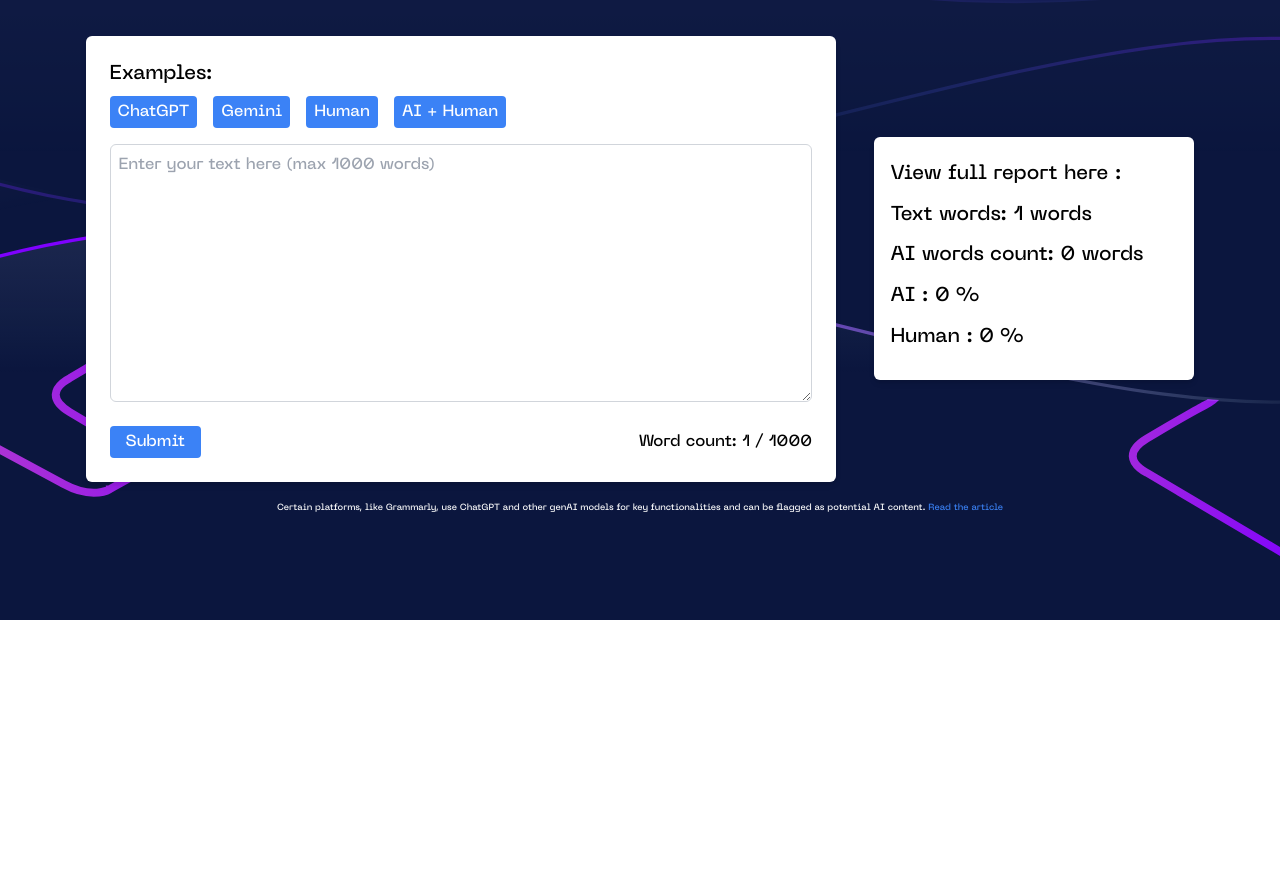
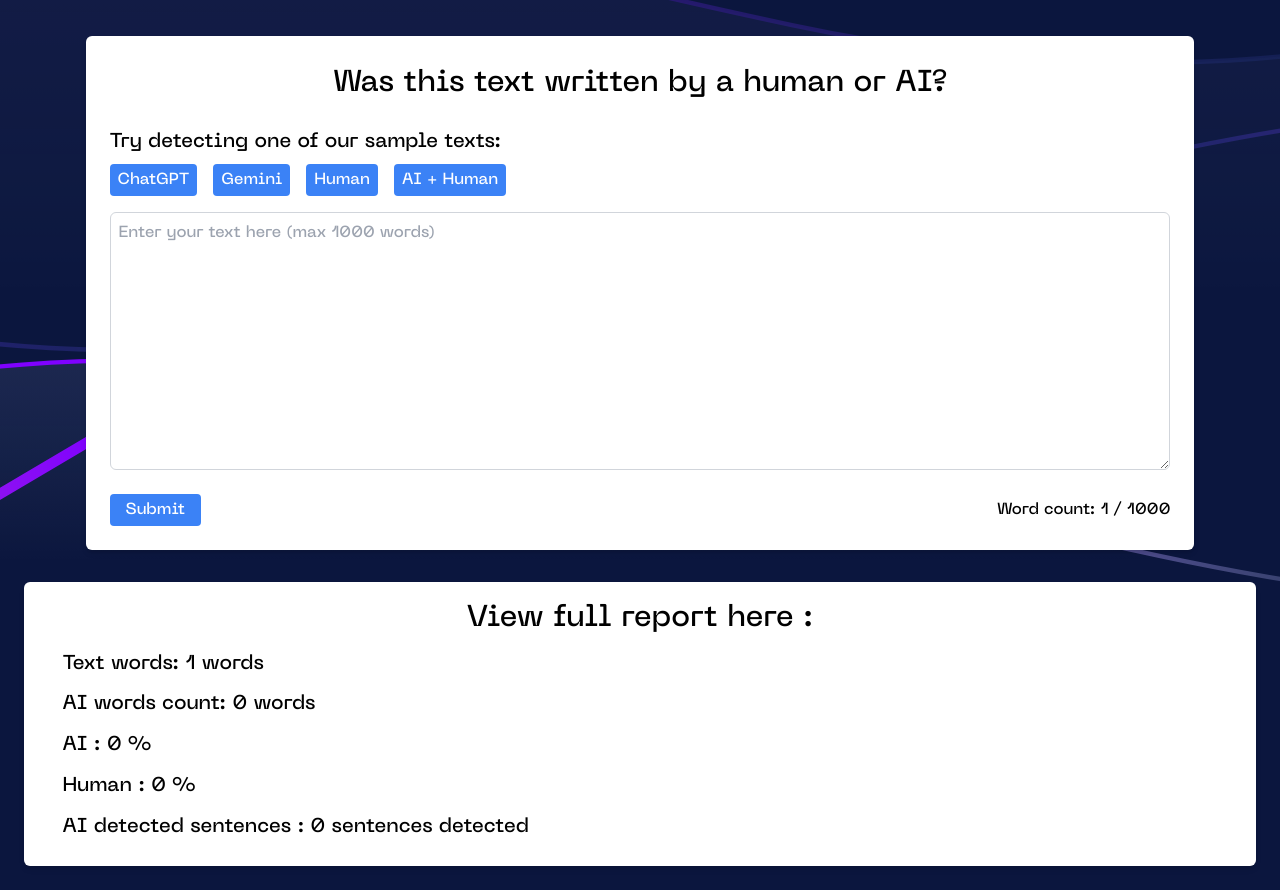
Before and after one commit to thebhautikgajera/copyleaks, a Next.js app: page / in a window 1280 px wide. Shown: the part 250-1140 px from the top of the page. Before the commit the page ends 870 px from the top, so only its background shows below. Built offline with nearby package versions, Linux system fonts and the light colour scheme.

Commit message:
2nd commit

```diff
--- a/app/page.tsx
+++ b/app/page.tsx
@@ -8,7 +8,7 @@ const page = () => {
       <section className="">
         <Navbar />
       </section>
-      <section className="">
+      <section className="sm:hidden md:hidden">
         <Page_1 />
       </section>
     </>
--- a/components/Page_1.tsx
+++ b/components/Page_1.tsx
@@ -9,6 +9,7 @@ const Page_1: React.FC = () => {
   const [AiGenWords, setAiGenWords] = useState("0");
   const [fakePercentage, setFakePercentage] = useState("0");
   const [isHuman, setIsHuman] = useState("0");
+  const [sentences, setSentences] = useState([]);
 
   const genAns = async () => {
     const options = await axios({
@@ -24,11 +25,10 @@ const Page_1: React.FC = () => {
       },
     });
 
-
-
     setAiGenWords(options.data.aiWords);
     setFakePercentage(options.data.fakePercentage);
     setIsHuman(options.data.isHuman);
+    setSentences(options.data.sentences);
   };
 
   const handleChange = useCallback(
@@ -82,7 +82,12 @@ const Page_1: React.FC = () => {
         <main className="flex flex-col items-center  mt-8">
           <div className="w-[90%] flex justify-between items-center gap-[3vw]">
             <div className="bg-white text-black rounded-md shadow-md p-6 w-full ">
-              <h2 className="text-xl font-semibold">Examples:</h2>
+              <h2 className=" font-bold text-center text-3xl m-[0.5vw_0vw_2vw_0vw]">
+                Was this text written by a human or AI?
+              </h2>
+              <h2 className="text-xl font-semibold">
+                Try detecting one of our sample texts:
+              </h2>
               <div className="flex space-x-4 mt-2">
                 <button className="bg-blue-500 text-white py-1 px-2 rounded">
                   ChatGPT
@@ -113,7 +118,7 @@ const Page_1: React.FC = () => {
                   disabled={wordCount >= 1000}
                   className="py-1 px-4 rounded "
                   style={{
-                    backgroundColor: wordCount >= 1000 ? "#EF4444"  : "#3B82F6",
+                    backgroundColor: wordCount >= 1000 ? "#EF4444" : "#3B82F6",
                     color: "white",
                   }}
                 >
@@ -124,24 +129,47 @@ const Page_1: React.FC = () => {
                 </p>
               </div>
             </div>
-
-            <aside className="bg-white text-black rounded-md shadow-md p-4 w-full max-w-xs">
-              <h2 className="text-xl font-semibold m-[0.5vw_0vw]">
-                View full report here :
+          </div>
+          <aside className="bg-white text-black rounded-md shadow-md p-[1vw_3vw_1vw_3vw] w-full mt-8">
+            <h2 className="text-3xl text-center font-semibold m-[0.5vw_0vw]">
+              View full report here :
+            </h2>
+            <ul className="list-disc list-inside mt-2">
+              <h2 className="m-[1vw_0vw] text-xl">
+                Text words:{" "}
+                <span
+                  style={{ color: wordCount >= 1000 ? "#EF4444" : "#000000" }}
+                >
+                  {wordCount} words
+                </span>
               </h2>
-              <ul className="list-disc list-inside mt-2">
-                <h2 className="m-[1vw_0vw] text-xl">Text words: <span style={{ color: wordCount >= 1000 ? "#EF4444" : "#000000" }}>{wordCount} words</span></h2>
-                <h2 className="m-[1vw_0vw] text-xl">AI words count: <span>{AiGenWords} words</span></h2>
-                <h2 className="m-[1vw_0vw] text-xl">AI : <span>{fakePercentage} %</span></h2>
-                <h2 className="m-[1vw_0vw] text-xl">Human : <span>{isHuman} %</span></h2>
-              </ul>
-            </aside>
-          </div>
-          <p className="mt-[1.5vw] text-[.7vw]">
+              <h2 className="m-[1vw_0vw] text-xl">
+                AI words count: <span>{AiGenWords} words</span>
+              </h2>
+              <h2 className="m-[1vw_0vw] text-xl">
+                AI : <span>{fakePercentage} %</span>
+              </h2>
+              <h2 className="m-[1vw_0vw] text-xl">
+                Human : <span>{isHuman} %</span>
+              </h2>
+              <h2 className="m-[1vw_0vw] text-xl">
+                AI detected sentences :{" "}
+                <span>{sentences.length} sentences detected</span>
+              </h2>
+              {sentences.map((sentence, i) => {
+                return (
+                  <p key={i}>
+                    <span className="font-black">{i + 1}. </span>{sentence} <br />
+                  </p>
+                );
+              })}
+            </ul>
+          </aside>
+          {/* <p className="mt-[1.5vw] text-[.7vw]">
             Certain platforms, like Grammarly, use ChatGPT and other genAI
             models for key functionalities and can be flagged as potential AI
             content.<span className="text-blue-500"> Read the article</span>
-          </p>
+          </p> */}
         </main>
       </div>
       <ToastContainer />
--- a/tailwind.config.ts
+++ b/tailwind.config.ts
@@ -7,6 +7,13 @@ const config: Config = {
     "./app/**/*.{js,ts,jsx,tsx,mdx}",
   ],
   theme: {
+    screens: {
+      sm: { min: "320px", max: "480px" },
+
+      md: { min: "481px", max: "1024px" },
+
+      lg: { min: "1025px" },
+    },
     extend: {
       colors: {
         background: "var(--background)",
```
